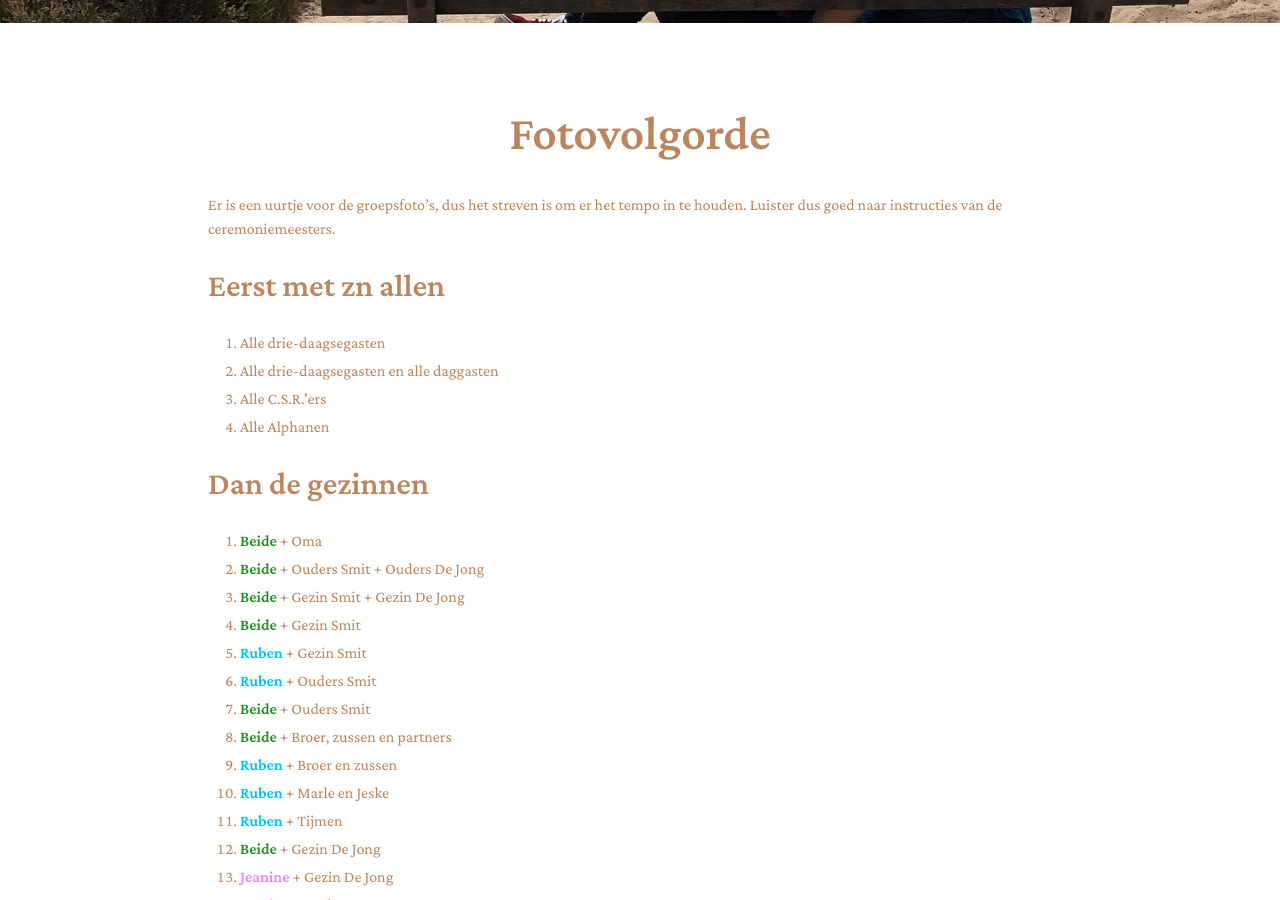
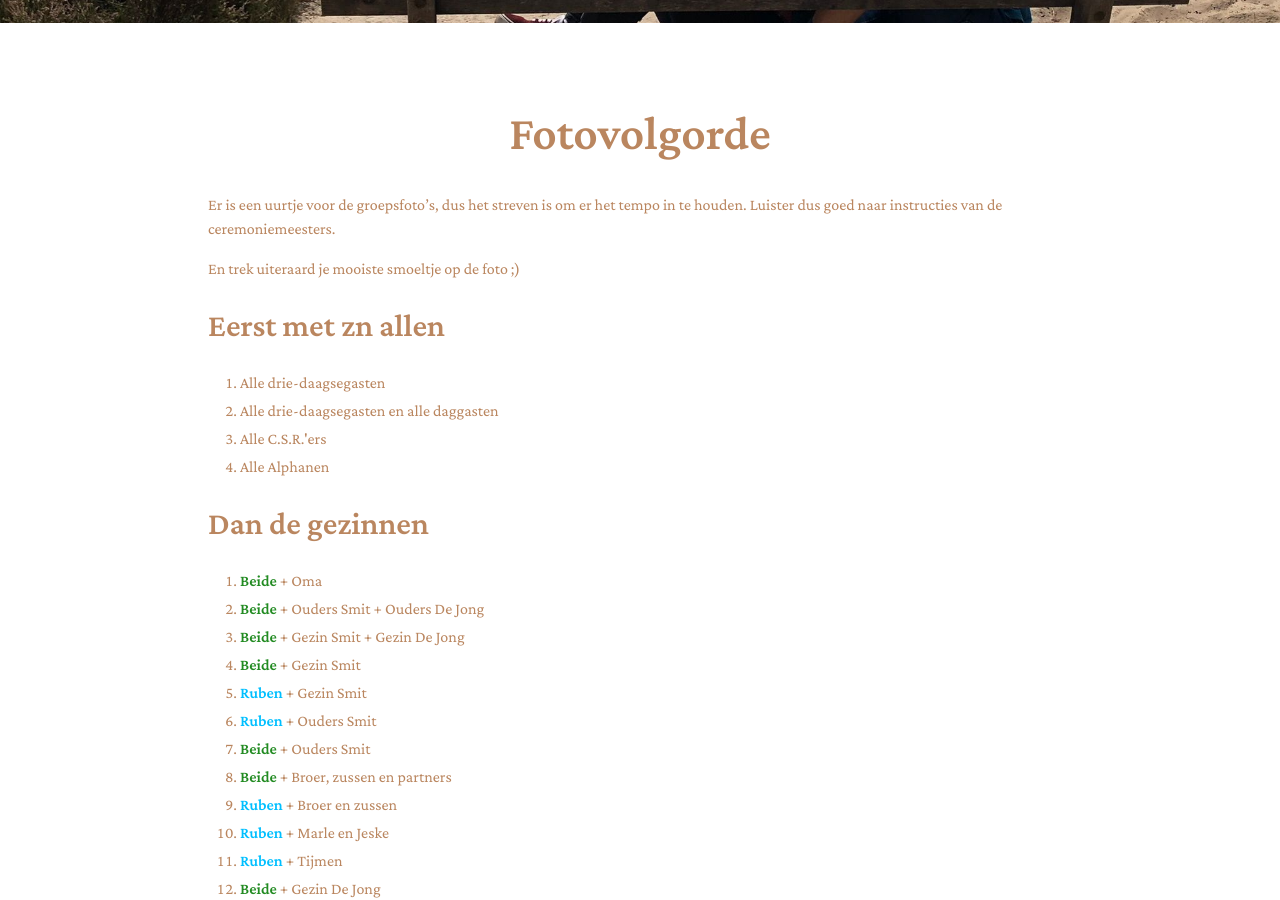
Before and after one commit to RubenSmit/bruiloftjeanineenruben.nl, a Jekyll site: the page built from fotovolgorde.markdown, in a window 1280 px wide and 900 px high, scrolled down 613 px. Built offline with Jekyll 4.4.1, drawn with Linux system fonts in a browser that asks for light colours.

Commit message:
Update fotovolgorde.markdown

```diff
--- a/fotovolgorde.markdown
+++ b/fotovolgorde.markdown
@@ -4,7 +4,10 @@ description: De fotovolgorde van de groepsfoto's zijn hier te vinden
 layout: default
 ---
 
-Er is een uurtje voor de groepsfoto's, dus het streven is om er het tempo in te houden. Luister dus goed naar instructies van de ceremoniemeesters.
+Er is een uurtje voor de groepsfoto's, dus het streven is om er het tempo in te houden.
+Luister dus goed naar instructies van de ceremoniemeesters.
+
+En trek uiteraard je mooiste smoeltje op de foto ;)
 
 ## Eerst met zn allen
 <ol>
```
